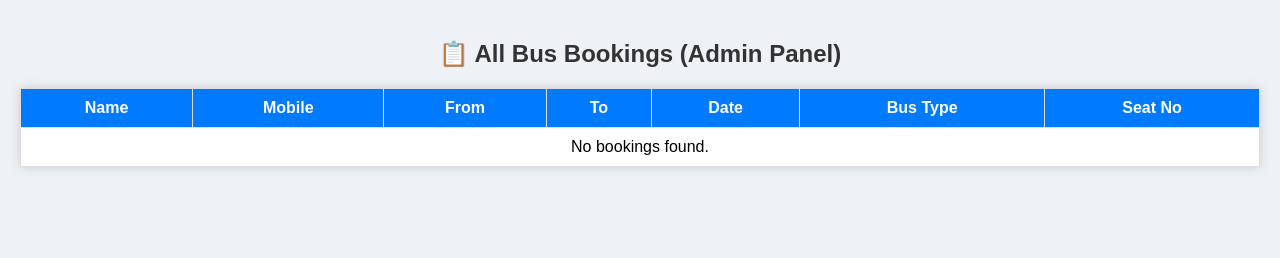
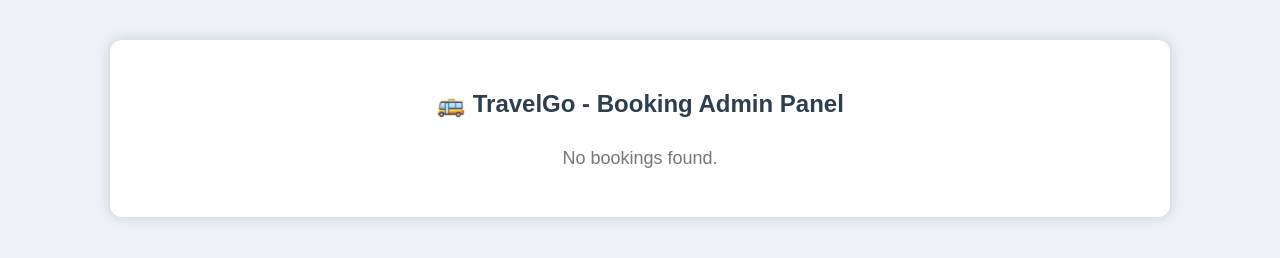
Before and after one commit to yashyadav64/my-ticket, a plain HTML site: page penal.html in a window 1280 px wide. Drawn offline with Linux system fonts and the light colour scheme.

Commit message:
Update penal.html

```diff
--- a/penal.html
+++ b/penal.html
@@ -1,65 +1,93 @@
 <!DOCTYPE html>
 <html lang="en">
 <head>
-  <meta charset="UTF-8">
-  <title>Admin Panel - Bus Bookings</title>
+  <meta charset="UTF-8" />
+  <title>Booking Admin Panel - TravelGo</title>
   <style>
     body {
-      font-family: Arial;
-      background: #eef2f7;
+      font-family: Arial, sans-serif;
+      background-color: #eef1f5;
       margin: 0;
-      padding: 20px;
+      padding: 0;
     }
+
+    .container {
+      max-width: 1000px;
+      margin: 40px auto;
+      background: #fff;
+      padding: 30px;
+      border-radius: 12px;
+      box-shadow: 0 0 15px rgba(0, 0, 0, 0.15);
+    }
+
     h2 {
       text-align: center;
-      color: #333;
+      color: #2c3e50;
+      margin-bottom: 30px;
     }
+
     table {
       width: 100%;
       border-collapse: collapse;
-      margin-top: 20px;
-      background: #fff;
-      box-shadow: 0 0 10px #ccc;
     }
+
     th, td {
-      border: 1px solid #ddd;
-      padding: 10px;
+      border: 1px solid #ccc;
+      padding: 12px;
       text-align: center;
     }
+
     th {
-      background-color: #007bff;
+      background-color: #28a745;
       color: white;
+    }
+
+    tr:nth-child(even) {
+      background-color: #f9f9f9;
+    }
+
+    .empty-msg {
+      text-align: center;
+      font-size: 18px;
+      color: #777;
     }
   </style>
 </head>
 <body>
-  <h2>📋 All Bus Bookings (Admin Panel)</h2>
+  <div class="container">
+    <h2>🚌 TravelGo - Booking Admin Panel</h2>
+    <div id="panelContent"></div>
+  </div>
+
+  <script>
+    const bookings = JSON.parse(localStorage.getItem("bookings")) || [];
+
+    const panel = document.getElementById("panelContent");
+
+    if (bookings.length === 0) {
+      panel.innerHTML = "<p class='empty-msg'>No bookings found.</p>";
+    } else {
+      let tableHTML = `
         <table>
           <thead>
             <tr>
+              <th>#</th>
               <th>Name</th>
               <th>Mobile</th>
               <th>From</th>
               <th>To</th>
               <th>Date</th>
               <th>Bus Type</th>
-        <th>Seat No</th>
+              <th>Seat</th>
             </tr>
           </thead>
-    <tbody id="bookingData">
-      <!-- Dynamic rows -->
-    </tbody>
-  </table>
+          <tbody>
+      `;
 
-  <script>
-    const bookings = JSON.parse(localStorage.getItem("bookings")) || [];
-
-    const tbody = document.getElementById("bookingData");
-    if (bookings.length === 0) {
-      tbody.innerHTML = "<tr><td colspan='7'>No bookings found.</td></tr>";
-    } else {
-      bookings.forEach(b => {
-        const row = `<tr>
+      bookings.forEach((b, index) => {
+        tableHTML += `
+          <tr>
+            <td>${index + 1}</td>
             <td>${b.name}</td>
             <td>${b.mobile}</td>
             <td>${b.from}</td>
@@ -67,9 +95,12 @@
             <td>${b.date}</td>
             <td>${b.busType}</td>
             <td>${b.seat}</td>
-        </tr>`;
-        tbody.innerHTML += row;
+          </tr>
+        `;
       });
+
+      tableHTML += `</tbody></table>`;
+      panel.innerHTML = tableHTML;
     }
   </script>
 </body>
```
Lines whose indentation alone changed are shown as unchanged.
